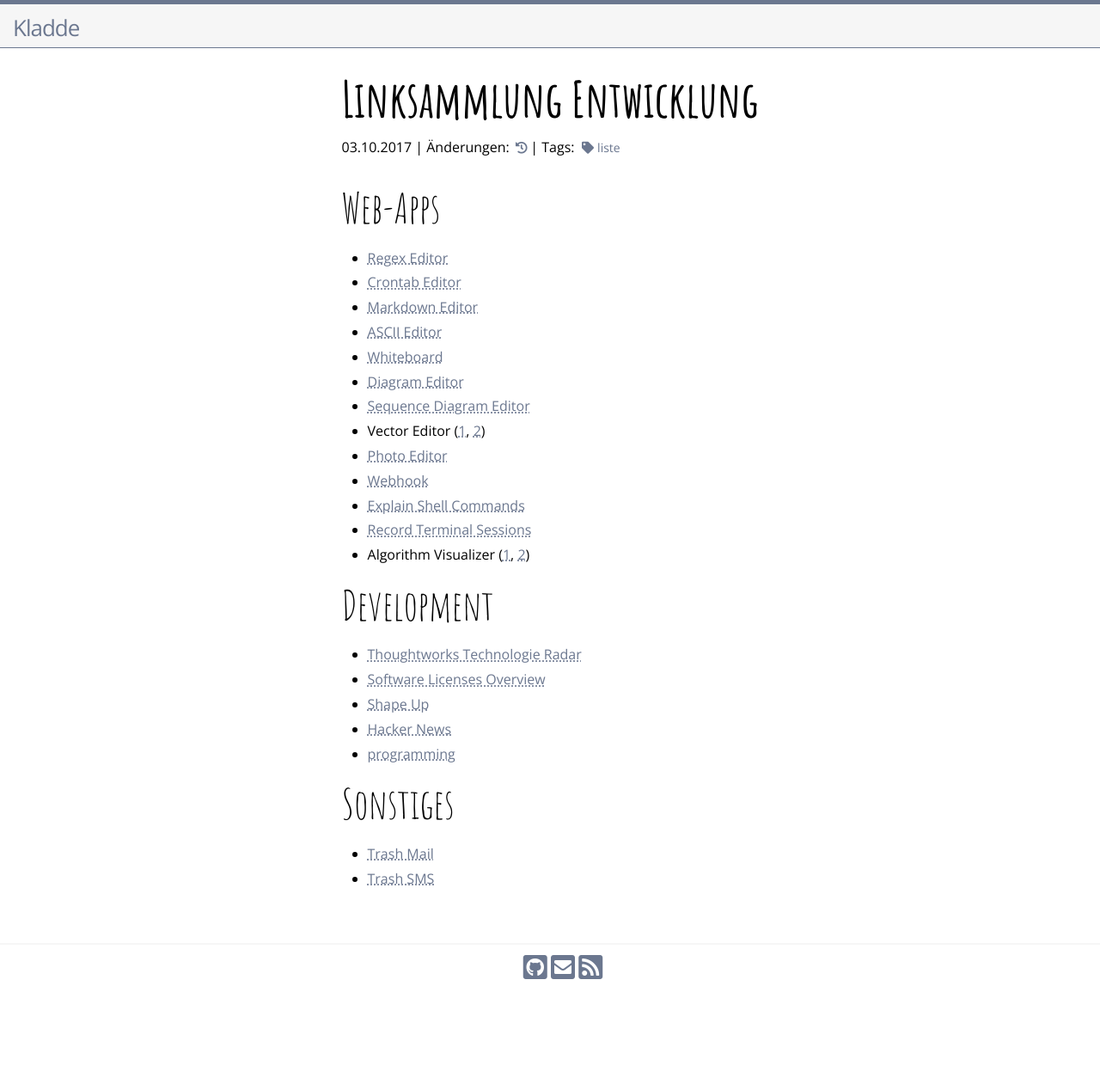
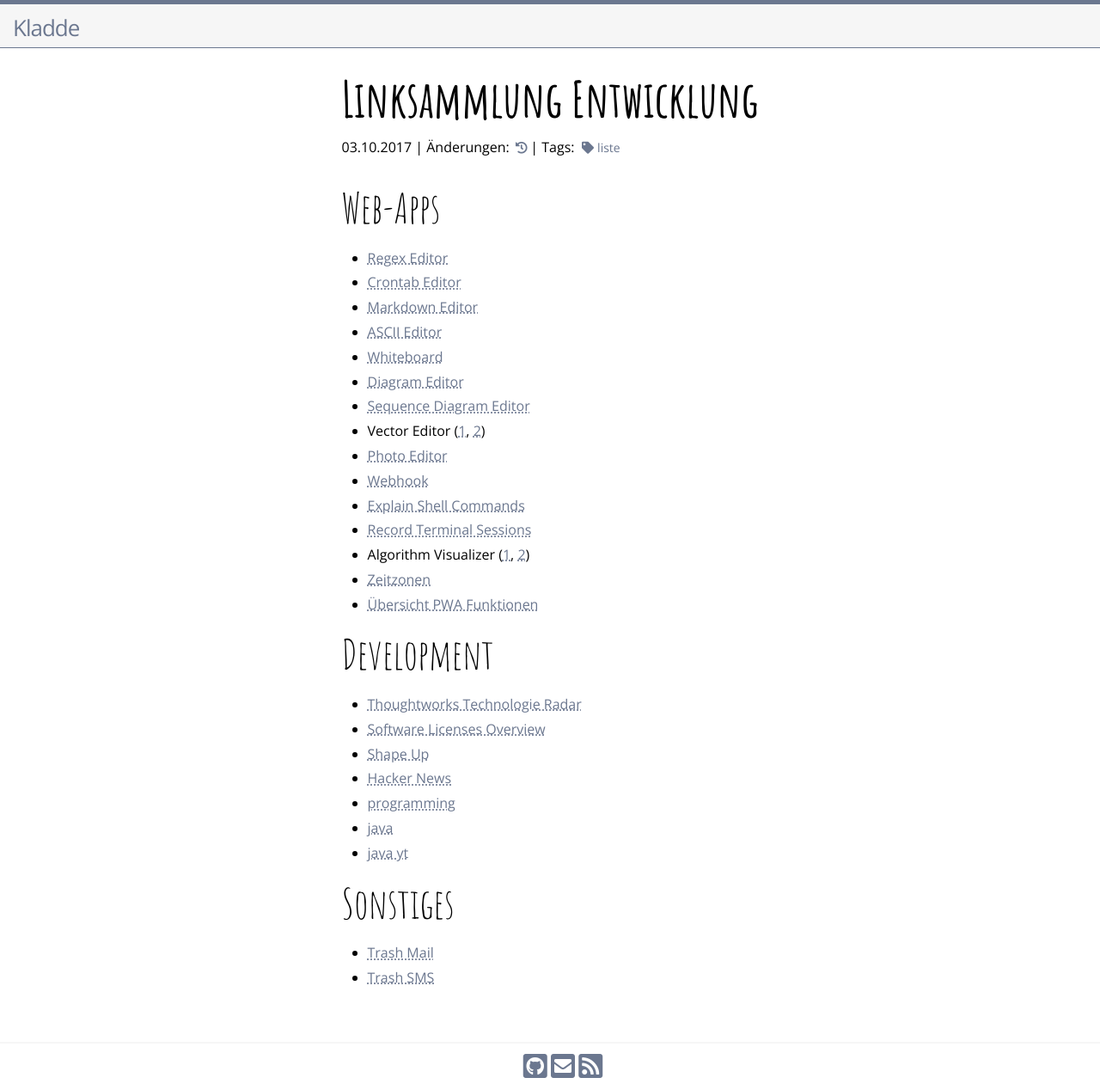
Before and after one commit to chhch/chhch.github.io, a Jekyll site: the page built from _posts/2017-10-03-linksammlung.md, in a window 1280 px wide. Shown: the whole page at 86% size. Built offline with Jekyll 4.4.1, drawn with Linux system fonts in a browser that asks for light colours; nearby versions of some CDN libraries; our own code applies the rules of GitHub Pages for plain Markdown files; comment, search, counter and statistics services are not loaded; before the commit the page ends 1153 px from its top, so only the background shows below that.

Commit message:
Update links

```diff
--- a/_posts/2017-10-03-linksammlung.md
+++ b/_posts/2017-10-03-linksammlung.md
@@ -18,6 +18,8 @@ tags: [ liste ]
 - [Explain Shell Commands](https://explainshell.com)
 - [Record Terminal Sessions](https://asciinema.org/)
 - Algorithm Visualizer ([1](http://visualgo.net/), [2](http://algo-visualizer.jasonpark.me/))
+- [Zeitzonen](https://time.fyi/timezones)
+- [Übersicht PWA Funktionen](https://whatpwacando.today/)
 
 ## Development
 
@@ -26,6 +28,8 @@ tags: [ liste ]
 - [Shape Up](https://basecamp.com/shapeup)
 - [Hacker News](https://hn.algolia.com/hot)
 - [programming](https://www.reddit.com/r/programming/top/?t=month)
+- [java](https://www.reddit.com/r/java/top/?t=month)
+- [java yt](https://www.youtube.com/@java/videos)
 
 ## Sonstiges
 
```
